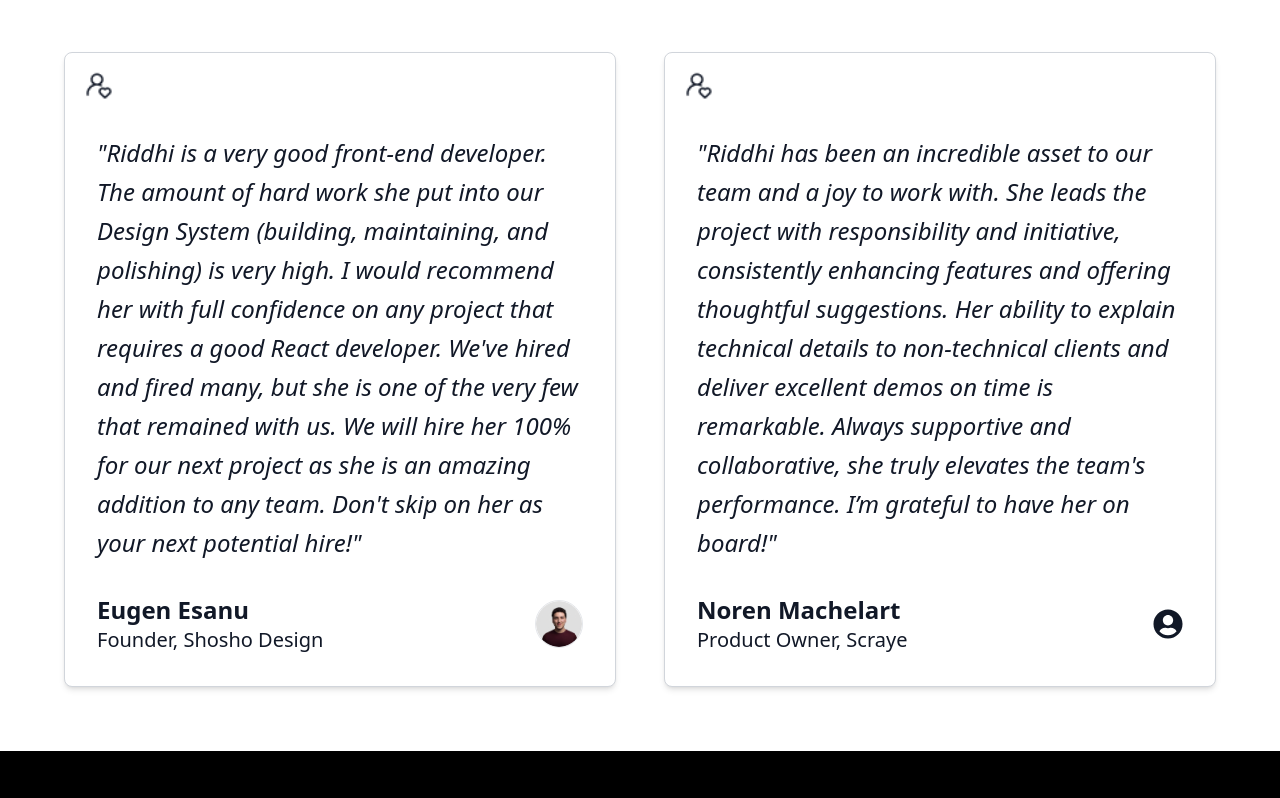
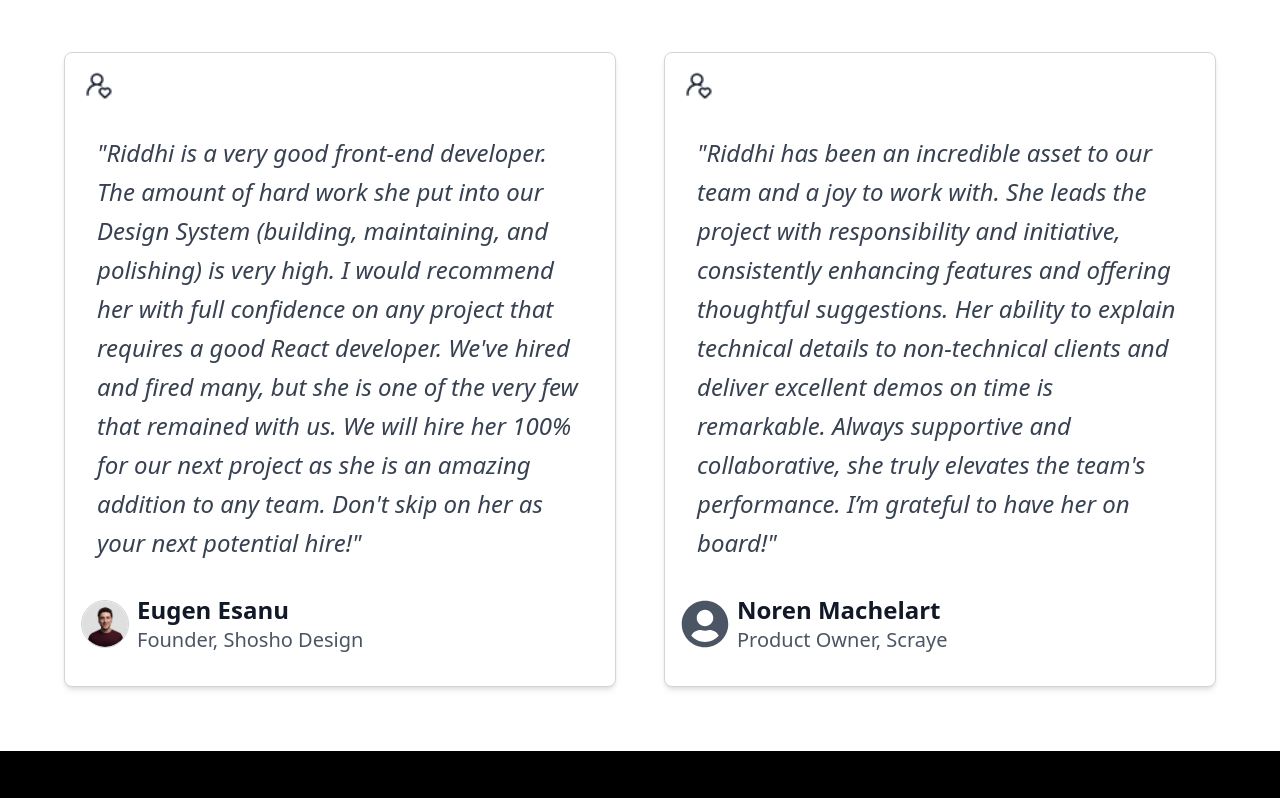
Before and after one commit to Krishnapriya-prasannan/portfolio, a React (Create React App) app: page / in a window 1280 px wide. Shown: the part 3920-4718 px from the top of the page. Built offline with nearby package versions, Linux system fonts and the light colour scheme.

Commit message:
some changes

```diff
--- a/src/Components/Testimonials.js
+++ b/src/Components/Testimonials.js
@@ -25,21 +25,27 @@ const Testimonials = () => {
   const { darkMode } = useTheme(); // Get darkMode from context
 
   return (
-    <div className={darkMode ? "dark" : ""}> {/* Apply dark mode class */}
     <section
+      id="testimonials"
       className={`py-16 px-6 ${
         darkMode ? "bg-[#121212] text-[#E0E0E0]" : "bg-white text-gray-900"
       }`}
     >
-        <h3 className="text-3xl font-semibold mb-12 text-center">CLIENTS LOVE</h3>
+      <h3
+        className={`text-3xl font-semibold mb-12 text-center ${
+          darkMode ? "text-[#E0E0E0]" : "text-gray-900"
+        }`}
+      >
+        CLIENTS LOVE
+      </h3>
       <div className="grid grid-cols-1 md:grid-cols-2 gap-12 max-w-6xl mx-auto">
         {testimonials.map((testimonial, index) => (
           <div
             key={index}
-              className={`p-8 rounded-lg shadow-md transition-shadow relative border ${
+            className={`p-8 rounded-lg shadow-md hover:shadow-lg transition-shadow relative border ${
               darkMode
-                  ? "bg-[#1E1E1E] text-[#E0E0E0] border-gray-600 hover:shadow-gray-500"
-                  : "bg-white text-gray-900 border-gray-300 hover:shadow-lg"
+                ? "bg-[#1E1E1E] text-gray-300 border-gray-700"
+                : "bg-white text-gray-900 border-gray-300"
             }`}
           >
             {/* User-Love Icon */}
@@ -51,25 +57,47 @@ const Testimonials = () => {
             {/* Content Wrapper */}
             <div className="mt-12">
               {/* Testimonial Feedback */}
-                <p className="text-2xl italic leading-relaxed mb-8">
+              <p
+                className={`text-2xl italic leading-relaxed mb-8 ${
+                  darkMode ? "text-gray-400" : "text-gray-700"
+                }`}
+              >
                 "{testimonial.feedback}"
               </p>
               {/* Client Details */}
-                <div className="flex items-center justify-between">
+              <div className="flex items-center ml-10 justify-between">
                 <div>
-                    <h4 className="text-2xl font-bold">{testimonial.name}</h4>
-                    <p className="text-xl">{testimonial.title}</p>
+                  <h4
+                    className={`text-2xl font-bold ${
+                      darkMode ? "text-white" : "text-gray-900"
+                    }`}
+                  >
+                    {testimonial.name}
+                  </h4>
+                  <p
+                    className={`text-xl ${
+                      darkMode ? "text-gray-400" : "text-gray-600"
+                    }`}
+                  >
+                    {testimonial.title}
+                  </p>
                 </div>
                 {/* Profile Picture or Icon */}
-                  <div>
+                <div className="absolute bottom-15 left-4">
                   {testimonial.profilePic ? (
                     <img
                       src={testimonial.profilePic}
                       alt={`${testimonial.name}'s profile`}
-                        className="w-12 h-12 rounded-full object-cover border"
+                      className={`w-12 h-12 rounded-full object-cover border ${
+                        darkMode ? "border-gray-600" : "border-gray-300"
+                      }`}
                     />
                   ) : (
-                      <FaUserCircle className="text-3xl" />
+                    <FaUserCircle
+                      className={`w-12 h-12 ${
+                        darkMode ? "text-gray-400" : "text-gray-600"
+                      }`}
+                    />
                   )}
                 </div>
               </div>
@@ -78,7 +106,6 @@ const Testimonials = () => {
         ))}
       </div>
     </section>
-    </div>
   );
 };
 
```
Lines whose indentation alone changed are shown as unchanged.
